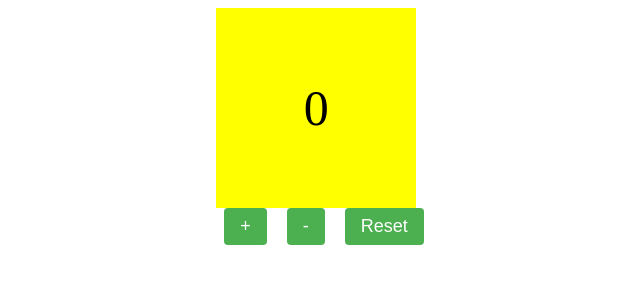
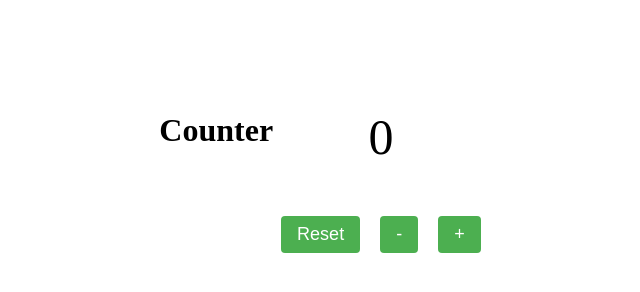
Before and after one commit to myselfankitamishra/counter, a plain HTML site: page index.html in a window 1280 px wide. Shown: the whole page, without its empty margins (316-956 px from the left). Drawn offline with Linux system fonts and the light colour scheme.

Commit message:
updated file

```diff
--- a/index.html
+++ b/index.html
@@ -3,15 +3,19 @@
 <head>
     <meta charset="UTF-8">
     <meta name="viewport" content="width=device-width, initial-scale=1.0">
+    <link rel="stylesheet", href="style.css"/>
     <title>Counter</title>
-    <link rel="stylesheet" href="style.css"/>
 </head>
 <body>
-    <div>
-        <div class="div"><p><span id="counter">0</span></p></div>
-        <button onclick="increase()">+</button>
-        <button onclick="decrease()">-</button>
-        <button onclick="reset()">Reset</button>
+    <h1>Counter</h1>
+    <div class="container">
+        <div class="box"><span id="counter"><p>0</p></span></div>
+        <div class="button">
+             <button id="reset", onclick="reset()">Reset</button>
+           <button id="minus", onclick="decrease()">-</button>
+           <button id="plus", onclick="increase()">+</button>
+
+        </div>
     </div>
     <script src="script.js"></script>
 </body>
```
